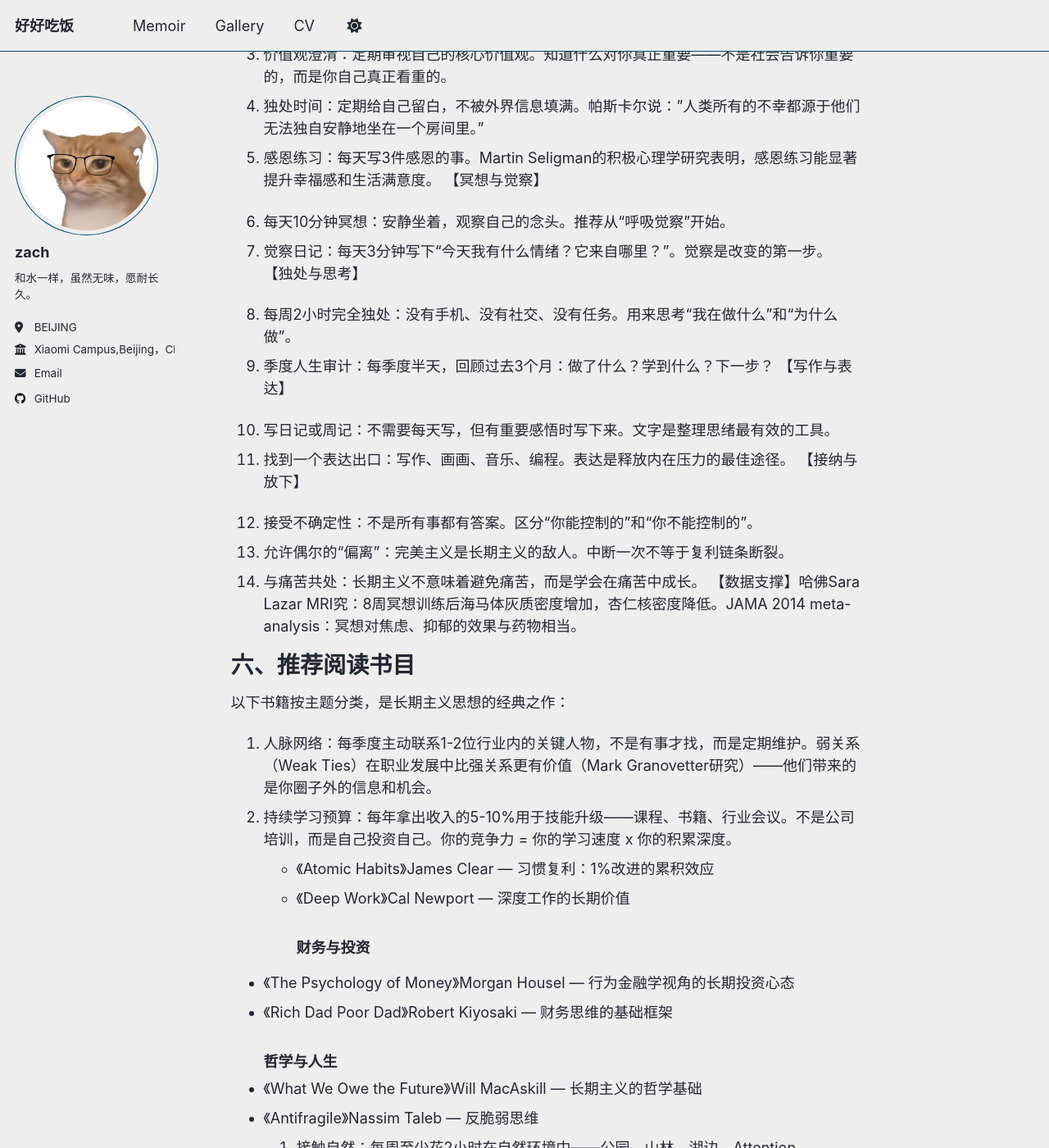
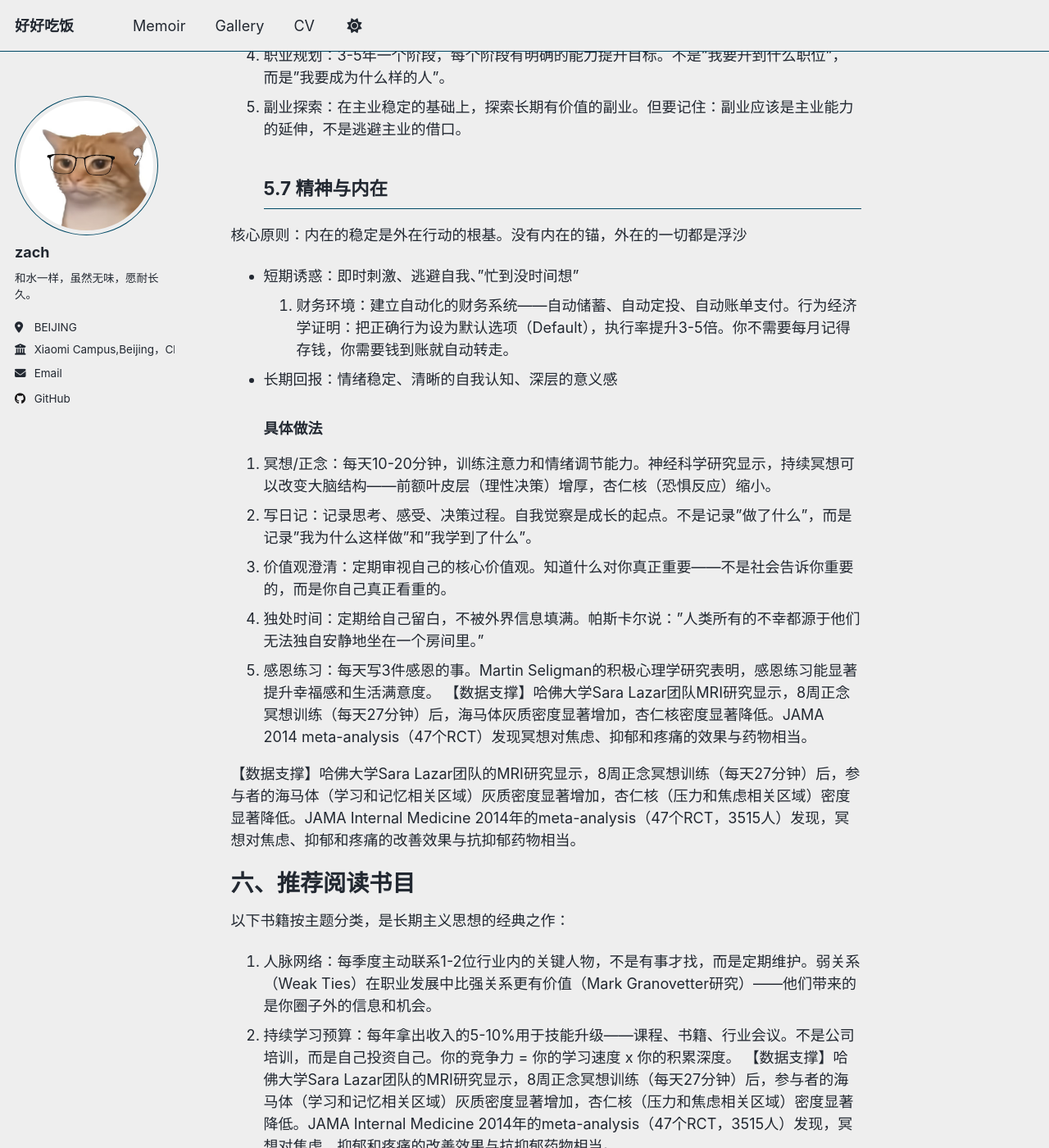
Before and after one commit to zach1219/zach1219.github.io, a Jekyll site: the page built from _posts/2026-05-03-在生活中坚持长期主义-深度调研报告.md, in a window 1280 px wide and 1400 px high, scrolled down 11817 px. Shown: the whole window at 82% size. Built offline with Jekyll 4.4.1, drawn with Linux system fonts in a browser that asks for light colours; a script that is not in the unit is left out; some of the changed text lies outside the part shown.

```diff
--- a/_posts/2026-05-03-在生活中坚持长期主义-深度调研报告.md
+++ b/_posts/2026-05-03-在生活中坚持长期主义-深度调研报告.md
@@ -4,7 +4,7 @@
 permalink: /posts/2026/05/03/2026-05-03-在生活中坚持长期主义-深度调研报告/
 tags:
   - 飞书文档
-source_url: 'https://firefuture.feishu.cn/docx/G2zGdnN1boDGesxBNAjccQjLnvh
+source_url: 'https://firefuture.feishu.cn/docx/KQkqdvxiWoK3oJxLDsac7BO2nZb
 ---
 
 本报告旨在帮助您系统理解长期主义，并在生活的各个维度建立可落地的长期主义实践框架。
@@ -24,15 +24,17 @@
 - 斯多葛哲学（公元前3世纪）：强调内在美德、理性控制、对不可控事物的接受。马可·奥勒留在战乱中写下《沉思录》，核心就是"关注你能控制的，放下你不能控制的"——这是长期主义最古老的哲学根基。
 - 本杰明·富兰克林（18世纪）：他的13条美德和"勤俭"哲学，本质上就是长期主义的生活实践。他说："通向财富的路和去市场的路一样直，它的名字叫勤俭。"
 - 查理·芒格（当代）："反过来想，总是反过来想。"芒格的核心洞察是：长期主义不仅是追求长期收益，更重要的是避免短期主义的陷阱。你不做什么比你做什么更重要。
-- 杰夫·贝佐斯（当代）：“所有一切都是关于长期的。”亚马逊以牺牲短期利润换取长期市场地位，是长期主义在商业中最典型的实践。贝佐斯每年给股东的信都在强调同一件事：我们关注的是未来7年的价值，不是下一个季度。
-- 瑞·达利欧（当代）：《原则》中强调“拥抱现实并应对它”，以长期进化视角看待人生。他的“痛苦+反思=进步”公式，就是长期主义在个人成长中的具象化。
+- 杰夫·贝佐斯（当代）："所有一切都是关于长期的。"亚马逊以牺牲短期利润换取长期市场地位，是长期主义在商业中最典型的实践。贝佐斯每年给股东的信都在强调同一件事：我们关注的是未来7年的价值，不是下一个季度。
+- 瑞·达利欧（当代）：《原则》中强调"拥抱现实并应对它"，以长期进化视角看待人生。他的"痛苦+反思=进步"公式，就是长期主义在个人成长中的具象化。
 - Will MacAskill（当代）：《What We Owe the Future》将长期主义从个人哲学扩展到对人类未来的责任，提出"长期主义"的哲学基础——未来人类的福祉与当代人同等重要。
 ## 1.3 核心理念矩阵
 
-- 延迟满足：愿意放弃当下的舒适，换取未来更大的回报。Walter Mischel的棉花糖实验证，能延迟满足的儿童在成年后在学业、收入、健康等方面表现更好。
+- 延迟满足：愿意放弃当下的舒适，换取未来更大的回报。Walter Mischel的棉花糖实验证明，能延迟满足的儿童在成年后在学业、收入、健康等方面表现更好。
 - 复利思维：爱因斯坦称复利为"世界第八大奇迹"。1%的每日进步，一年后是37.78倍。这不是数学题，是人生题。
 - 过程导向：关注系统和习惯的建立，而非单一结果。James Clear在《Atomic Habits》中说：“你不会上升到目标的高度，你会下降到系统的水平。”
-【数据支撑】巴菲特99%财富50岁后获得。30岁约100万美元，50岁约3亿，90岁超1000亿。50岁后增长占97%以上。
+【数据支撑】巴菲特99%财富在50岁后获得。30岁约100万美元，50岁约3亿，90岁超1000亿。50岁后增长占97%以上。
+
+【数据支撑】巴菲特99%的财富是在50岁之后获得的。他30岁时资产约100万美元，50岁时约3亿美元，90岁时超过1000亿美元。50岁之后的财富增长占总量的97%以上。这就是复利的时间效应——前半生看起来平平无奇，后半生才是指数级爆发。
 
 # 二、为什么要坚持长期主义
 
@@ -45,18 +47,22 @@
 - 健康复利：每天运动30分钟，10年后身体机能的差异是巨大的。研究显示，规律运动者的端粒（染色体末端，与衰老相关）比同龄久坐者长9年。
 - 技能复利：1万小时定律的本质不是"时间堆砌"，而是"刻意练习的复利"。每天进步1%，一年后提升37倍。
 - 人脉复利：持续提供价值、真诚待人，关系网络会指数级扩展。信任是需要时间积累的资产，一旦建立，回报是乘数级的。
-【数据支撑】标普500过去95年年化10.3%。1926年投1美元→2021年9265美元。错过最好30个交易日，仅剩66美元。
+【数据支撑】标普500过去95年年化10.3%。1926年投1美元→2021年9265美元。错过最好30个交易日，仅剩66美元。长期持有、不择时是前提。
 
 ## 2.2 短期主义的隐性成本
+
+【数据支撑】根据Fidelity投资公司的研究，标普500指数在过去95年（1926-2021）的年化回报率约为10.3%。如果在1926年投入1美元，到2021年会变成约9,265美元。但如果你错过了其中最好的30个交易日（不到总交易日的1%），1美元只会变成约66美元。长期持有、不择时，是复利发挥作用的前提。
+
+【数据支撑】根据Fidelity投资公司的研究，标普500指数在过去95年（1926-2021）的年化回报率约为10.3%。如果在1926年投入1美元，到2021年会变成约9,265美元。但如果你错过了其中最好的30个交易日（不到总交易日的1%），1美元只会变成约66美元。长期持有、不择时，是复利发挥作用的前提。
 
 - 决策疲劳：频繁切换目标和方向消耗大量认知资源。诺贝尔奖得主Daniel Kahneman在《Thinking, Fast and Slow》中指出，人类的"系统2"（慢思考、理性决策）是有限资源，频繁决策会耗尽它。
 - 沉没成本陷阱：短期思维让你更容易被已投入的成本绑架。"我已经在这条路上走了3年了"——这不叫坚持，叫被过去绑架。
 - 机会成本黑洞：追逐短期热点让你错过真正重要的长期机会。每一个"看起来不错"的短期选项，都在偷走你投入长期重要事项的时间。
 - 身份碎片化：没有连贯的长期叙事，人容易迷失方向。心理学家Dan McAdams的研究表明，人的自我认同本质上是一个"人生故事"——长期主义给你一个连贯的故事线。
-【数据支撑】哈佛商学院研究：频繁更换方向的人5年后收入低20-30%。每次切换意味着信任资本归零、行业人脉断裂、隐性知识丢失。
-
 - 信任损耗：反复无常的人难以获得他人的长期信任。在商业和人际关系中，一致性（consistency）是建立信任的核心要素。
 ## 2.3 不确定性时代的稳定锚点
+
+【数据支撑】哈佛商学院的研究显示，更换工作方向的人在5年后的收入比坚持同一方向的人低20-30%。不是因为能力差距，而是因为每次切换都意味着信任资本归零、行业人脉断裂、隐性知识丢失。McKinsey的报告指出，频繁跳槽者的中位数收入虽然短期更高，但10年后的总收入反而低于稳定深耕者。
 
 - 市场短期是投票机，长期是称重机。——本杰明·格雷厄姆。短期价格由情绪驱动，长期价格由价值驱动。
 - 短期策略需要不断调整以适应环境变化，而长期主义策略一旦确立，可以稳定执行数十年。这大大降低了认知负担。
@@ -76,7 +82,7 @@
 
 错误表现：“我不在乎短期结果，我是长期主义者。”
 
-真相：短期反馈是长期方向的校准信号。完全忽视短期反馈，等于闭着眼睛走路。长期主义要求你区分“短期噪音”和“短期信号”，而不是一刀切地忽视所有短期信息。
+真相：短期反馈是长期方向的校准信号。完全忽视短期反馈，等于闭着眼睛走路。长期主义要求你区分"短期噪音"（市场波动、他人评价）和"短期信号"（方向偏离、方法错误），而不是一刀切地忽视所有短期信息。
 
 纠正方法：建立定期复盘机制（周/月/季度），在复盘时区分噪音和信号。问自己："这个短期反馈是在告诉我方向错了，还是只是过程中的正常波动？"
 
@@ -179,6 +185,8 @@
 
 ## 5.1 财务
 
+【数据支撑】诺贝尔经济学奖得主William Sharpe的研究表明，频繁交易者的年化收益比市场低1.5-2%，主要来自交易成本和择时错误。Vanguard创始人Jack Bogle的数据显示，1980-2005年间，标普500基金的年化回报为11.7%，但基金投资者的实际回报仅为8.4%——差距来自投资者在市场高点买入、低点卖出的行为偏差。
+
 核心原则：先支付给未来的自己
 
 - 短期诱惑：消费升级、冲动购物、追涨杀跌、"对自己好一点"
@@ -188,36 +196,44 @@
 1. 储蓄先行：收入到账后，先存20-30%，再消费。不是"月底看剩多少存多少"，而是"先存再花"。自动化转账是关键。
 1. 指数基金定投：选择宽基指数基金（如沪深300、中证500），设定自动定投，不择时。Morgan Housel在《The Psychology of Money》中指出：投资回报的最大变量不是智商，而是你是否能坚持不卖出。
 1. 避免投机：区分"投资"和"投机"。投资是买入未来现金流（企业盈利），投机是赌价格波动（别人会以更高价接盘）。
-【数据支撑】Sharpe研究：频繁交易者年化收益比市场低1.5-2%。Vanguard数据：1980-2005标普500年化11.7%，投资者实际仅8.4%。
+1. 保险配置：重疾险、意外险、医疗险——用小成本对冲大风险。长期主义不是"不会出事"，而是"出事了也不至于崩盘"。
+1. 持续学习财务知识：每年至少读2-3本经典。推荐：《小狗钱钱》《富爸爸穷爸爸》《The Psychology of Money》。
+## 5.2 健康
+
+【数据支撑】Sharpe研究：频繁交易者年化收益比市场低1.5-2%。Vanguard数据：1980-2005标普500年化11.7%，投资者实际仅8.4%，差距来自择时偏差。
 
 【数据支撑】A股2005-2020偏股基金年化14%，基金投资者平均仅5%——近10%差距全部来自追涨杀跌。
 
-1. 保险配置：重疾险、意外险、医疗险——用小成本对冲大风险。长期主义不是"不会出事"，而是"出事了也不至于崩盘"。
-1. 持续学习财务知识：每年至少读2-3本经典。推荐：《小狗钱钱》《富爸爸穷爸爸》《The Psychology of Money》。
-## 5.2 健康
+【数据支撑】诺贝尔经济学奖得主William Sharpe的研究表明，频繁交易者的年化收益比市场低1.5-2%，主要来自交易成本和择时错误。Vanguard创始人Jack Bogle的数据显示，1980-2005年间，标普500基金的年化回报为11.7%，但基金投资者的实际回报仅为8.4%——差距来自投资者在市场高点买入、低点卖出的行为偏差。
+
+【数据支撑】中国A股市场的数据同样印证：2005-2020年间，偏股基金指数年化回报约14%，但基金投资者的平均收益仅为约5%。差距近10个百分点，全部来自追涨杀跌的行为成本。
+
+【数据支撑】《柳叶刀》2018年发表的全球大型研究（覆盖170万人）显示，每周运动150分钟（每天约21分钟）中等强度运动，可以降低：心血管疾病风险30%、2型糖尿病风险40%、某些癌症风险20-30%、全因死亡率27%。而久坐（每天超过8小时不运动）的死亡风险与吸烟和肥胖相当。
 
 - 短期诱惑：熬夜刷手机、垃圾食品、久坐不动、"明天再开始"
 - 长期回报：充沛精力、高质量晚年、更长的活跃期、更低的医疗支出
 ### 具体做法
 
 1. 运动习惯：每周3-5次，每次30-60分钟。力量训练+有氧运动结合。不是为了减肥，是为了20年后的你还能自己上楼梯。
-【数据支撑】《柸叶刀》2018研究（170万人）：每周150分钟运动降低心血管疾病30%、糖尿病40%、全因死亡27%。
-
-【数据支撑】加州大学研究：坚持冥想5年+的人端粒长度比同龄人长30%（相当年轻7.5岁）。
-
 1. 饮食管理：80/20法则——80%健康饮食，20%灵活。避免极端节食（极端=不可持续）。
-1. 睡眠优先：固定作息时间，7-8小时睡眠。Matthew Walker在《Why We Sleep》中证明：睡眠不足会系统性损你的免疫、认知、情绪和创造力。
+1. 睡眠优先：固定作息时间，7-8小时睡眠。Matthew Walker在《Why We Sleep》中证明：睡眠不足会系统性损害你的免疫、认知、情绪和创造力。
 1. 定期体检：每年一次全面体检，40岁以上增加专项筛查。早期发现的治愈率远高于晚期。
 1. 心理健康：冥想、写日记、社交。心理健康是长期主义的心理基础——一个焦虑或抑郁的人很难坚持任何长期计划。
 ## 5.3 学习与认知
 
+【数据支撑】《柸叶刀》2018研究（170万人）：每周150分钟运动降低心血管疾病30%、糖尿病40%、全因死亡27%。久坐死亡风险与吸烟肥胖相当。
+
+【数据支撑】加州大学研究：坚持冥想5年+的人端粒长々比同龄人长30%（相当年轻7.5岁）。睡眠不足者炎症标志物高25-50%，阿尔茨海默症风险+30%。
+
+【数据支撑】《柸叶刀》2018年发表的全球大型研究（覆盖170万人）显示，每周运动150分钟（每天约21分钟）中等强度运动，可以降低：心血管疾病风险30%、2型糖尿病风险40%、某亜癌症风险20-30%、全因死亡率27%。
+
+【数据支撑】加州大学旧金山分校的研究发现，坚持冥想5年以上的人，端粒长度比同龄人长约30%——相当于生物学年龄年轻7.5年。而睡眠不足（每晚少于6小时）的人，体内炎症标志物比睡眠充足者高25-50%，阿尔茨海默症风险增加30%。
+
 核心原则：知识是最抗通胀的资产，也是唯一越用越多的资源
 
-【数据支撑】皮尤研究中心：美国成年人只有12%读超过10本书/年，大学毕业生终身收入比高中毕业生高84%。
+- 短期诱惑：碎片化信息、短视频、"收藏了就是学了"、浅尝辄止
+【数据支撑】皮尤研究中心数据显示，美国成年人中只有12%在过去一年读了超过10本书，而大学毕业生的终身收入比高中毕业生高84%（约120万美元）。知识的复利不仅体现在收入上：阅读量大的人在同理心、批判性思维、认知灵活性等维度上的得分显著更高。
 
-【数据支撑】《Make It Stick》研究：主动回忆效果比重复阅读高50%，间隔重复记忆保持率高出200%。
-
-- 短期诱惑：碎片化信息、短视频、"收藏了就是学了"、浅尝辄止
 1. 每日深度阅读：至少30分钟，书的深度优于碎片化内容。Cal Newport在《Deep Work》中证明：深度工作能力正在成为稀缺资源，拥有它的人将获得超额回报。
 1. 主题学习法：每季度选一个主题深入学习，而非泛泛浏览。读3-5本同领域的书+写总结笔记，比读50篇公众号文章有价值得多。
 1. 输出倒逼输入：写笔记、写文章、教别人。费曼学习法的核心：如果你不能用简单的话解释一个概念，你就没有真正理解它。
@@ -225,13 +241,21 @@
 1. 跨领域学习：定期接触陌生领域，建立跨学科思维模型。查理·芒格的"多元思维模型"——拥有来自不同学科的100个模型，你就能解决大多数问题。
 ## 5.4 人际关系
 
+【数据支撑】皮尤研究中心数据，美国成年人只有12%读超过10本书/年，大学毕业生终身收入比高中毕业生高84%（约120万美元）。
+
+【数据支撑】《Make It Stick》研究：主动回忆效果比重复阅读高50%，间隔重复记忆保持率高出200%。
+
+【数据支撑】皮尤研究中心数据显示，美国成年人中只有12%在过去一年读了超过10本书，而大学毕业生的终身收入比高中毕业生高84%（约120万美元）。知识的复利不仅体现在收入上：阅读量大的人在同理心、批判性思维、认知灵活性等维度上的得分显著更高。
+
+【数据支撑】《Make It Stick》一书中引用的研究表明，主动回忆（测试自己）的学习效果比重复阅读高50%以上。而间隔重复（而非集中突击）的长期记忆保持率高出200%。
+
 核心原则：关系是复利，不是交易。信任需要时间建立，但可以瞬间摧毁
 
 - 短期诱惑：表面社交、回避冲突、讨好型人格、"人设经营"
 - 长期回报：深度信任、关键时刻的支持、真实的人际连接
 ### 具体做法
 
-1. 深度关系优先：维护3-5个深度关系，胜过维护100个浅层关系。Robin Dunbar的研究表明，人类能维持的稳定交关系上限约150人，但深度关系不超过5个。
+1. 深度关系优先：维护3-5个深度关系，胜过维护100个浅层关系。Robin Dunbar的研究表明，人类能维持的稳定社交关系上限约150人，但深度关系不超过5个。
 1. 主动提供价值：不求回报地帮助他人。长期来看，给予者比索取者获得更多的信任和机会（Adam Grant《Give and Take》）。
 1. 定期联系：设定提醒，定期问候重要的人。不要等到需要帮忙时才联系。
 1. 冲突管理：长期关系一定会经历冲突。John Gottman的研究显示，健康关系不是没有冲突，而是能建设性地处理冲突。避免冲突的代价是关系逐渐疏远。
@@ -250,20 +274,6 @@
 1. 工作环境：优化工作台、工具、流程。减少摩擦，提高效率。好的工具是杠杆，差的工具是枷锁。
 ## 5.6 事业与职业
 
-【数字环境】
-
-1. 通知分级：手机通知分三级——即时推送（家人/重要同事）、每日汇总（资讯类）、静音（促销/社交）。每天省下1小时注意力碎片。
-1. App第三屏规则：把容易上瘾的App移到第三屏或文件夹深处。研究表明，每次打开多一步操作，使用频率下降30%。
-1. 数字断舍离：每月清理一次订阅号、App、邮箱订阅。不需要的信息源是认知噪音的根源。
-【物理环境】
-
-1. 桌面三件事法则：桌面只保留当前最重要的三件东西。视觉简洁→思维清晰。
-1. 环境触发器设计：想读书把书放枕头旁（比放书架效果好3倍）；想少刷手机把充电器放客厅。
-1. 季度归零整理：每季度清掉不需要的东西。物品越少，决策负担越轻。
-【决策环境】
-
-1. 自动化日常决策：固定早餐内容、通勤路线、工作流程。把决策精力留给真正重要的事。
-1. 减少选择的摩擦：想养成的习惯降低启动门槛，想戒掉的习惯增加启动门槛。
 核心原则：选择比努力重要，但持续努力让选择变正确
 
 - 短期诱惑：追风口、频繁跳槽涨薪、"什么火做什么"
@@ -277,20 +287,6 @@
 1. 副业探索：在主业稳定的基础上，探索长期有价值的副业。但要记住：副业应该是主业能力的延伸，不是逃避主业的借口。
 ## 5.7 精神与内在
 
-【方向选择】
-
-1. 选择“越老越值钱”的能力方向：写作、战略思考、人际沟通、系统设计。纯执行类技能会随技术迭代贬值。
-1. T型能力结构：一个领域深耕到专业水平，同时保持2-3个辅助能力。
-1. 三年法则：在一个领域至少深耕3年再考虑转型。3年是形成专业壁垒的最低门槛。
-【个人品牌】
-
-1. 每周花2小时写专业文章、回答行业问题、参与开源项目。个人品牌是长期复利最强的资产。
-1. 建立“作品集”思维：不要只“做事”，要把成果变成可展示的作品。
-【职业决策】
-
-1. 跳槽不是为了涨薪20%，而是为了获得下一个10年的能力跃迁。
-1. 避免“伪成长”：在舒适区重复做已经会的事，不叫成长，叫“用10年经验做了1年的事”。
-1. 建立行业影响力：参加行业会议、写深度文章、指导新人。影响力是10年后最大的护城河。
 核心原则：内在的稳定是外在行动的根基。没有内在的锚，外在的一切都是浮沙
 
 - 短期诱惑：即时刺激、逃避自我、"忙到没时间想"
@@ -303,24 +299,9 @@
 1. 价值观澄清：定期审视自己的核心价值观。知道什么对你真正重要——不是社会告诉你重要的，而是你自己真正看重的。
 1. 独处时间：定期给自己留白，不被外界信息填满。帕斯卡尔说："人类所有的不幸都源于他们无法独自安静地坐在一个房间里。"
 1. 感恩练习：每天写3件感恩的事。Martin Seligman的积极心理学研究表明，感恩练习能显著提升幸福感和生活满意度。
-【冥想与觉察】
+【数据支撑】哈佛大学Sara Lazar团队MRI研究显示，8周正念冥想训练（每天27分钟）后，海马体灰质密度显著增加，杏仁核密度显著降低。JAMA 2014 meta-analysis（47个RCT）发现冥想对焦虑、抑郁和疼痛的效果与药物相当。
 
-1. 每天10分钟冥想：安静坐着，观察自己的念头。推荐从“呼吸觉察”开始。
-1. 觉察日记：每天3分钟写下“今天我有什么情绪？它来自哪里？”。觉察是改变的第一步。
-【独处与思考】
-
-1. 每周2小时完全独处：没有手机、没有社交、没有任务。用来思考“我在做什么”和“为什么做”。
-1. 季度人生审计：每季度半天，回顾过去3个月：做了什么？学到什么？下一步？
-【写作与表达】
-
-1. 写日记或周记：不需要每天写，但有重要感悟时写下来。文字是整理思绪最有效的工具。
-1. 找到一个表达出口：写作、画画、音乐、编程。表达是释放内在压力的最佳途径。
-【接纳与放下】
-
-1. 接受不确定性：不是所有事都有答案。区分“你能控制的”和“你不能控制的”。
-1. 允许偶尔的“偏离”：完美主义是长期主义的敌人。中断一次不等于复利链条断裂。
-1. 与痛苦共处：长期主义不意味着避免痛苦，而是学会在痛苦中成长。
-【数据支撑】哈佛Sara Lazar MRI究：8周冥想训练后海马体灰质密度增加，杏仁核密度降低。JAMA 2014 meta-analysis：冥想对焦虑、抑郁的效果与药物相当。
+【数据支撑】哈佛大学Sara Lazar团队的MRI研究显示，8周正念冥想训练（每天27分钟）后，参与者的海马体（学习和记忆相关区域）灰质密度显著增加，杏仁核（压力和焦虑相关区域）密度显著降低。JAMA Internal Medicine 2014年的meta-analysis（47个RCT，3515人）发现，冥想对焦虑、抑郁和疼痛的改善效果与抗抑郁药物相当。
 
 # 六、推荐阅读书目
 
@@ -328,6 +309,8 @@
 
 1. 人脉网络：每季度主动联系1-2位行业内的关键人物，不是有事才找，而是定期维护。弱关系（Weak Ties）在职业发展中比强关系更有价值（Mark Granovetter研究）——他们带来的是你圈子外的信息和机会。
 1. 持续学习预算：每年拿出收入的5-10%用于技能升级——课程、书籍、行业会议。不是公司培训，而是自己投资自己。你的竞争力 = 你的学习速度 x 你的积累深度。
+【数据支撑】哈佛大学Sara Lazar团队的MRI研究显示，8周正念冥想训练（每天27分钟）后，参与者的海马体（学习和记忆相关区域）灰质密度显著增加，杏仁核（压力和焦虑相关区域）密度显著降低。JAMA Internal Medicine 2014年的meta-analysis（47个RCT，3515人）发现，冥想对焦虑、抑郁和疼痛的改善效果与抗抑郁药物相当。
+
 - 《Atomic Habits》James Clear — 习惯复利：1%改进的累积效应
 - 《Deep Work》Cal Newport — 深度工作的长期价值
 ### 财务与投资
```
